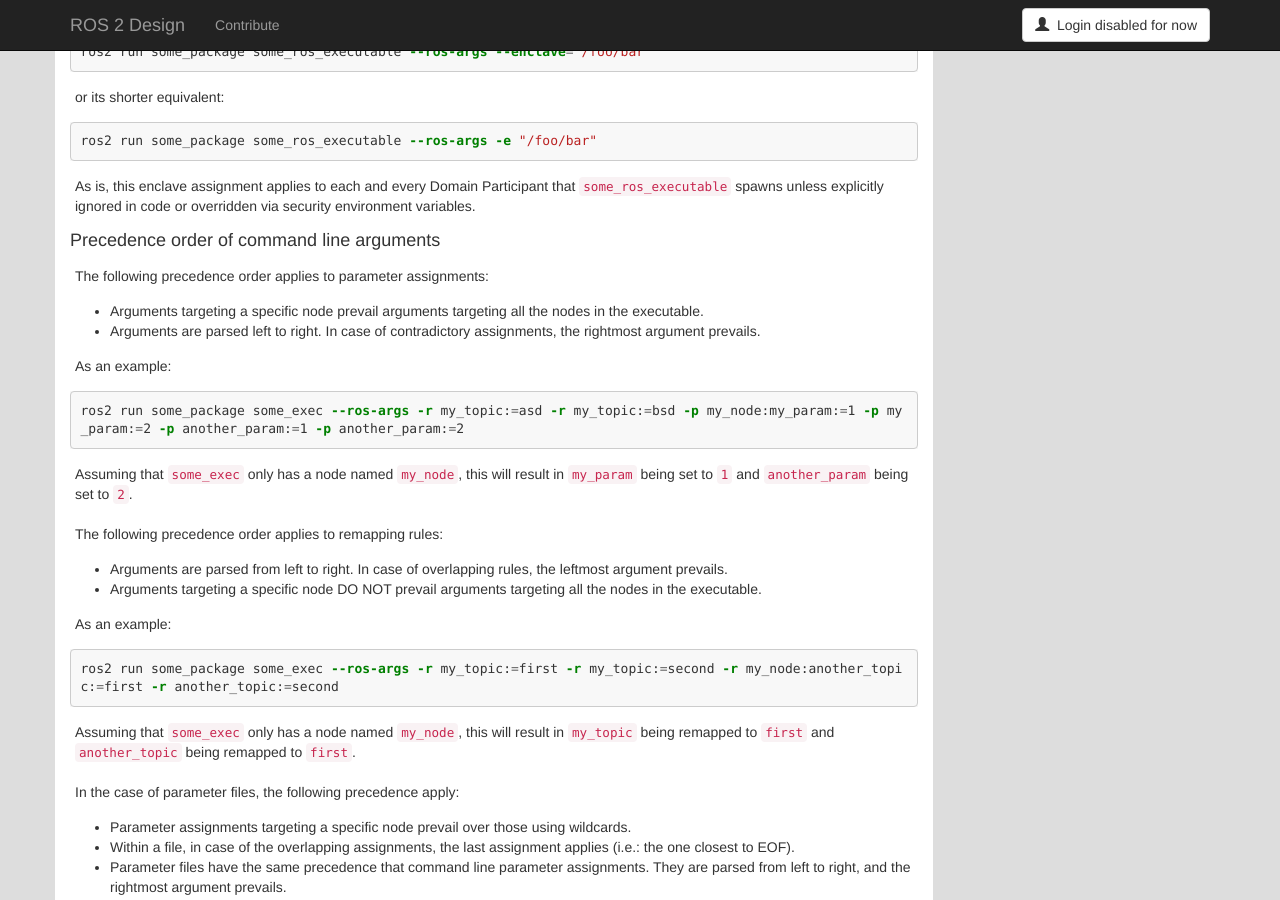
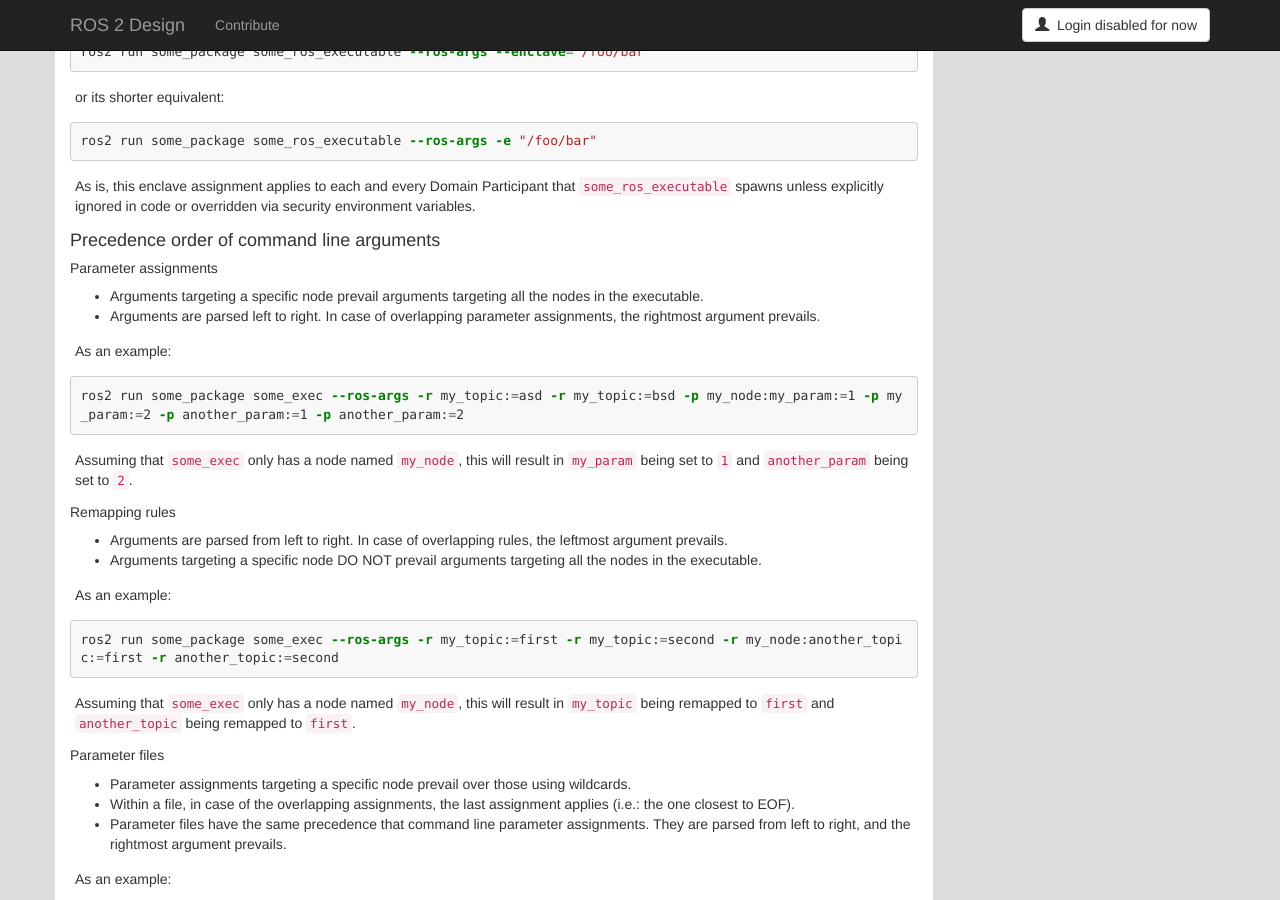
Before and after one commit to ros2/design, a Jekyll site: the page built from articles/150_ros_command_line_arguments.md, in a window 1280 px wide and 900 px high, scrolled down 3653 px. Built offline with Jekyll 4.4.1, drawn with Linux system fonts in a browser that asks for light colours; nearby versions of some CDN libraries; some of the changed text lies outside the part shown.

Commit message:
Address reviewer comments
Signed-off-by: Ivan Santiago Paunovic <ivanpauno@ekumenlabs.com>

```diff
--- a/articles/150_ros_command_line_arguments.md
+++ b/articles/150_ros_command_line_arguments.md
@@ -223,10 +223,10 @@ As is, this enclave assignment applies to each and every Domain Participant that
 
 #### Precedence order of command line arguments
 
-The following precedence order applies to parameter assignments:
+##### Parameter assignments
 
 * Arguments targeting a specific node prevail arguments targeting all the nodes in the executable.
-* Arguments are parsed left to right. In case of contradictory assignments, the rightmost argument prevails.
+* Arguments are parsed left to right. In case of overlapping parameter assignments, the rightmost argument prevails.
 
 As an example:
 
@@ -236,7 +236,7 @@ ros2 run some_package some_exec --ros-args -r my_topic:=asd -r my_topic:=bsd -p
 
 Assuming that `some_exec` only has a node named `my_node`, this will result in `my_param` being set to `1` and `another_param` being set to `2`.
 
-The following precedence order applies to remapping rules:
+##### Remapping rules
 
 * Arguments are parsed from left to right. In case of overlapping rules, the leftmost argument prevails.
 * Arguments targeting a specific node DO NOT prevail arguments targeting all the nodes in the executable.
@@ -249,7 +249,7 @@ ros2 run some_package some_exec --ros-args -r my_topic:=first -r my_topic:=secon
 
 Assuming that `some_exec` only has a node named `my_node`, this will result in `my_topic` being remapped to `first` and `another_topic` being remapped to `first`.
 
-In the case of parameter files, the following precedence apply:
+##### Parameter files
 
 * Parameter assignments targeting a specific node prevail over those using wildcards.
 * Within a file, in case of the overlapping assignments, the last assignment applies (i.e.: the one closest to EOF).
```
